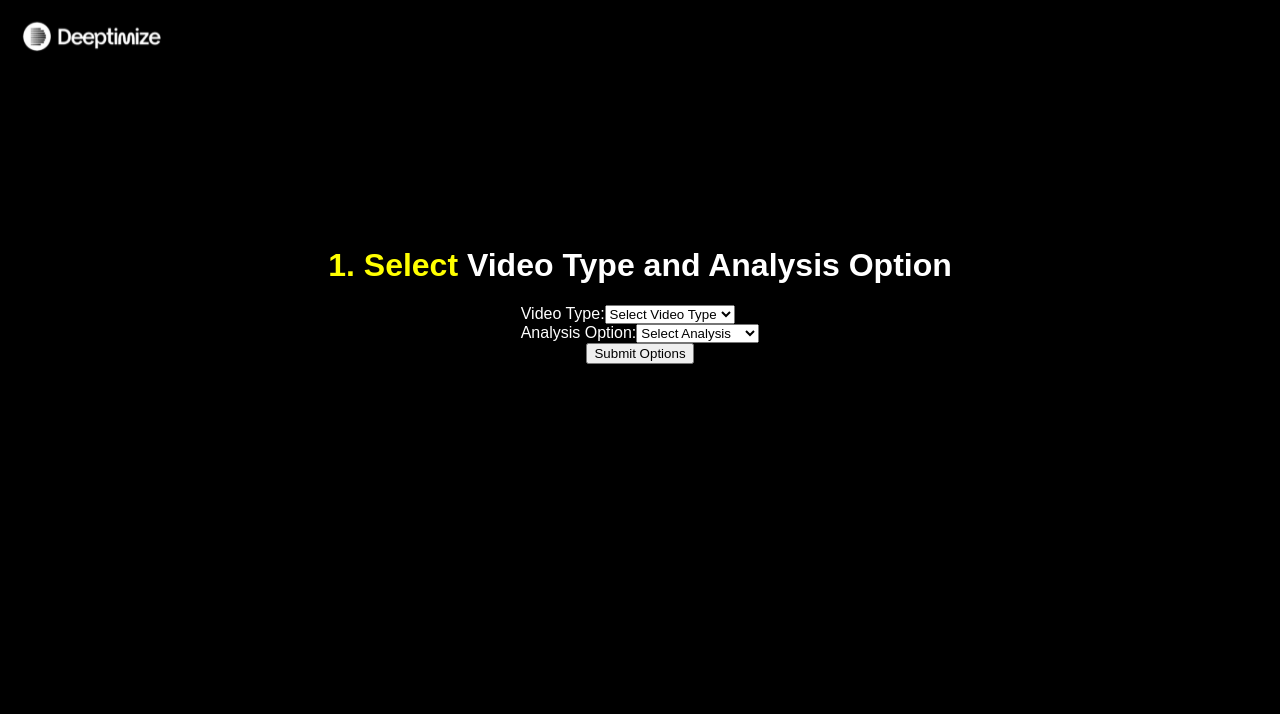
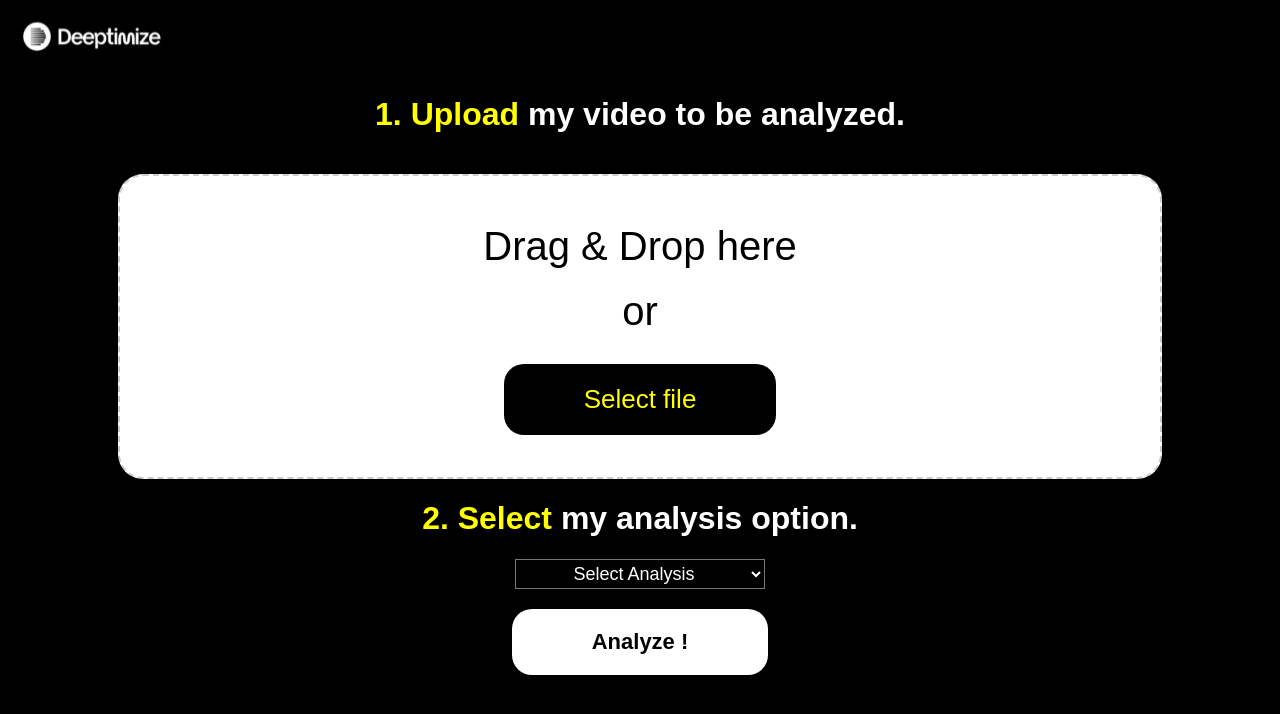
Before and after one commit to MaximeGillot5/Deeptimize, a React (Create React App) app: page /upload in a window 1280 px wide. Shown: the top 714 px of the page. Built offline with nearby package versions, Linux system fonts and the light colour scheme; a web font is replaced by a local one.

Commit message:
upload finish and data record begin

```diff
--- a/src/App.css
+++ b/src/App.css
@@ -155,7 +155,7 @@ input:focus {
   flex-direction: column;
   justify-content: center;
   align-items: center;
-  height: 55vh; /* Ajustez la hauteur comme nécessaire */
+  height: 75vh; /* Ajustez la hauteur comme nécessaire */
 }
 
 .yellow-text {
@@ -194,6 +194,23 @@ input:focus {
   border-radius: 20px;
 }
 
+.option {
+  align-items: center;
+  justify-content: center;
+  display: flex;
+}
+
+.optionbar {
+  width: 250px;
+
+  margin-bottom: 20px;
+  text-align: center;
+  font-size: large;
+  height: 30px;
+  background-color: #000000;
+  color: white;
+}
+
 .analysis-option {
   background-color: #000000;
   color: white;
@@ -202,6 +219,136 @@ input:focus {
   border-radius: 20px;
 }
 
+.upload-box {
+  border: 2px dashed #ccc;
+  padding: 20px;
+  text-align: center;
+  margin-top: 20px;
+  position: relative;
+}
+
+.upload-box.drag-active {
+  border-color: #3498db;
+  background-color: #f0f8ff;
+  color: #000000;
+}
+
+.drop-text {
+  margin: 10px 0;
+}
 
 
+.loader {
+  border: 16px solid #f3f3f3;
+  border-radius: 50%;
+  border-top: 16px solid #3498db;
+  width: 120px;
+  height: 120px;
+  animation: spin 2s linear infinite;
+  margin: 20px auto;
+}
+
+@keyframes spin {
+  0% { transform: rotate(0deg); }
+  100% { transform: rotate(360deg); }
+}
+
+.popup {
+  position: fixed;
+  top: 0;
+  left: 0;
+  width: 100%;
+  height: 100%;
+  background: rgba(0, 0, 0, 0.5);
+  display: flex;
+  justify-content: center;
+  align-items: center;
+}
+
+.popup-content {
+  background: #fff;
+  padding: 20px;
+  border-radius: 5px;
+  color: #000000;
+  text-align: center;
+}
+
+.popup-content h2 {
+  margin-top: 0;
+}
+
+.popup-content button {
+  margin-top: 20px;
+  padding: 10px 20px;
+  background-color: #000000;
+  color: yellow;
+  border: none;
+  border-radius: 5px;
+  cursor: pointer;
+}
+
+.submit-button {
+  margin-top: 0px; /* Espace supplémentaire au-dessus du bouton */
+  padding: 20px 80px;
+  font-size: 22px;
+  font-weight: 700;
+  background-color: #ffffff; /* Couleur de fond du bouton */
+  color: rgb(0, 0, 0); /* Couleur du texte du bouton */
+  border: none;
+  cursor: pointer;
+  border-radius: 20px;
+}
+
 /* END UPLOAD */
+
+
+/* DATA RECORD */
+
+.data-title {
+  text-align: center;
+  font-size: 50px;
+}
+
+.green-text {
+  color: #77E16F;
+}
+
+.div-image {
+  display: flex;
+  align-items: center;
+  justify-content: center;
+  margin-top: 70px;
+}
+
+.card-image {
+height: 200px;
+
+}
+
+.result-text {
+  text-align: center;
+  justify-content: center;
+  align-items: center;
+  display: flex;
+}
+
+.download-buttons {
+  margin-top: 20px;
+}
+
+.download-button {
+  background-color: #4CAF50; /* Green */
+  color: white;
+  padding: 10px 20px;
+  margin: 5px;
+  border: none;
+  cursor: pointer;
+}
+
+.download-button:hover {
+  background-color: #45a049;
+}
+
+
+
+/* END DATA RECORD */
--- a/src/App.js
+++ b/src/App.js
@@ -1,6 +1,6 @@
 import React from 'react';
 import { Route, BrowserRouter as Router, Routes } from "react-router-dom";
-import { Login, Forgot, Help, Upload } from './pages/';
+import { Login, Forgot, Help, Upload, Results } from './pages/';
 import "./App.css"
 import { useEffect, useRef, useState } from "react";
 
@@ -13,6 +13,7 @@ const App = () => {
           <Route path="/forgot" element={<Forgot />} />
           <Route path="/help" element={<Help />} />
           <Route path="/upload" element={<Upload />} />
+          <Route path="/results" element={<Results />} />
 
         </Routes>
       </Router>
--- /dev/null
+++ b/src/pages/Results.jsx
@@ -0,0 +1,86 @@
+import React, { useEffect, useState } from 'react';
+import Navbar from '../components/Navbar';
+import card from "../assets/images/card.svg";
+
+const Results = () => {
+  const [jobStatus, setJobStatus] = useState(null);
+  const [fetchUrls, setFetchUrls] = useState([]);
+
+  useEffect(() => {
+    const fetchJobStatus = async () => {
+      const jobId = localStorage.getItem('job_id');
+      if (!jobId) {
+        console.error('No job ID found in local storage.');
+        return;
+      }
+
+      try {
+        const response = await fetch(`https://chc27y6zqk.execute-api.eu-west-1.amazonaws.com/nonprod/analyze/async/${jobId}`, {
+          method: 'GET',
+          headers: {
+            'Authorization': `Bearer ${localStorage.getItem('authToken')}`
+          }
+        });
+
+        if (!response.ok) {
+          throw new Error(`Error fetching job status: ${response.statusText}`);
+        }
+
+        const data = await response.json();
+        setJobStatus(data.job_status);
+
+        if (data.job_status === 'SUCCEEDED' && data.fetch_url) {
+          const urls = JSON.parse(data.fetch_url); // Convert JSON string to array
+          setFetchUrls(urls);
+        }
+      } catch (error) {
+        console.error('Error fetching job status:', error);
+      }
+    };
+
+    fetchJobStatus();
+  }, []);
+
+  const getStatusMessage = (status) => {
+    switch (status) {
+      case 'RUNNABLE':
+        return 'Analysis Pending';
+      case 'STARTING':
+        return 'Analysis Starting';
+      case 'RUNNING':
+        return 'Analysis In Progress';
+      case 'SUCCEEDED':
+        return 'Analysis Finished';
+      default:
+        return 'Unknown Status';
+    }
+  };
+
+  return (
+    <div>
+      <Navbar />
+      <div>
+        <h1 className='data-title'>My <span className='green-text'>data</span> record</h1>
+        <div className='div-image'>
+          <img alt="Results Card" className='card-image' src={card} />
+        </div>
+        {jobStatus && (
+          <div className='result-text'>
+            <p style={{ color: 'white' }}>Status: {getStatusMessage(jobStatus)}</p>
+            {jobStatus === 'SUCCEEDED' && fetchUrls.length > 0 && (
+              <div className='download-buttons'>
+                {fetchUrls.map((url, index) => (
+                  <a href={url} key={index} target="_blank" rel="noopener noreferrer">
+                    <button className='download-button'>Download File {index + 1}</button>
+                  </a>
+                ))}
+              </div>
+            )}
+          </div>
+        )}
+      </div>
+    </div>
+  );
+};
+
+export default Results;
--- a/src/pages/Upload.jsx
+++ b/src/pages/Upload.jsx
@@ -3,35 +3,32 @@ import Navbar from '../components/Navbar';
 
 const Upload = () => {
   const [selectedFile, setSelectedFile] = useState(null);
-  const [videoType, setVideoType] = useState('');
   const [analysisOption, setAnalysisOption] = useState('');
-  const [isOptionsSelected, setIsOptionsSelected] = useState(false);
+  const [isUploading, setIsUploading] = useState(false);
+  const [showSuccessPopup, setShowSuccessPopup] = useState(false);
+  const [isDragActive, setIsDragActive] = useState(false);
 
   const handleFileChange = (event) => {
     setSelectedFile(event.target.files[0]);
-  };
-
-  const handleVideoTypeChange = (event) => {
-    setVideoType(event.target.value);
   };
 
   const handleAnalysisOptionChange = (event) => {
     setAnalysisOption(event.target.value);
   };
 
-  const submitOptions = async () => {
+  const submitOptionsAndUpload = async () => {
     const authToken = localStorage.getItem('authToken');
     if (!authToken) {
       alert('No auth token found');
       return;
     }
 
-    if (!videoType || !analysisOption) {
-      alert('Please select a video type and an analysis option');
+    if (!selectedFile || !analysisOption) {
+      alert('Please select a file and an analysis option');
       return;
     }
 
-    const fileName = `example.${videoType}`;
+    const fileName = selectedFile.name;
     const analysis = analysisOption;
 
     try {
@@ -52,9 +49,12 @@ const Upload = () => {
         console.log('Received job ID and upload URL:', data);
         localStorage.setItem('job_id', data.job_id);
         localStorage.setItem('upload_url', data.upload_url);
-        alert('Options selected successfully. You can now upload your video.');
 
-        setIsOptionsSelected(true);
+        setIsUploading(true);
+        await uploadVideo(data.upload_url);
+
+        setIsUploading(false);
+        setShowSuccessPopup(true);
       } else {
         alert(`Error: ${data.message}`);
       }
@@ -64,13 +64,9 @@ const Upload = () => {
     }
   };
 
-
-    const uploadVideo = async () => {
-      const uploadUrl = localStorage.getItem('upload_url');
-      const jobId = localStorage.getItem('job_id');
-
-      if (!uploadUrl || !jobId) {
-        alert('Upload URL or Job ID not found. Please select options first.');
+  const uploadVideo = async (uploadUrl) => {
+    if (!uploadUrl) {
+      alert('Upload URL not found.');
       return;
     }
 
@@ -93,7 +89,7 @@ const Upload = () => {
       console.log('Upload response status:', response.status);
 
       if (response.ok) {
-          alert('Video uploaded successfully!');
+        console.log('Video uploaded successfully!');
       } else {
         console.error('Error response from server:', response);
         const errorText = await response.text();
@@ -106,53 +102,69 @@ const Upload = () => {
     }
   };
 
+  const handleDragOver = (event) => {
+    event.preventDefault();
+    setIsDragActive(true);
+  };
+
+  const handleDragLeave = () => {
+    setIsDragActive(false);
+  };
+
+  const handleDrop = (event) => {
+    event.preventDefault();
+    setIsDragActive(false);
+    const file = event.dataTransfer.files[0];
+    if (file) {
+      setSelectedFile(file);
+    }
+  };
+
   return (
     <div>
       <Navbar />
       <div className="upload-container">
-        {!isOptionsSelected ? (
-          <>
-            <h1><span className='yellow-text'>1. Select </span> Video Type and Analysis Option</h1>
+        <h1><span className='yellow-text'>1. Upload </span> my video to be analyzed.</h1>
+        <div
+          className={`upload-box ${isDragActive ? 'drag-active' : ''}`}
+          onDragOver={handleDragOver}
+          onDragLeave={handleDragLeave}
+          onDrop={handleDrop}
+        >
+          <p className='drop-text'>Drag & Drop here</p>
+          <p className='drop-text'>or</p>
+          <input type="file" style={{ display: 'none' }} id="fileUpload" accept="video/*" onChange={handleFileChange} />
+          <label htmlFor="fileUpload" className="upload-button">Select file</label>
+          {selectedFile && <p>Selected file: {selectedFile.name}</p>}
+        </div>
         <div className="options-container">
+        <h1><span className='yellow-text'>2. Select </span> my analysis option.</h1>
           <div className="option">
-                <label htmlFor="videoType">Video Type:</label>
-                <select id="videoType" name="videoType" value={videoType} onChange={handleVideoTypeChange}>
-                  <option value="" disabled>Select Video Type</option>
-                  <option value="mp4">MP4</option>
-                  <option value="mp5">MP5</option>
-                  <option value="avi">AVI</option>
-                  <option value="mov">MOV</option>
-                  <option value="wmv">WMV</option>
-                </select>
-              </div>
-              <div className="option">
-                <label htmlFor="analysisOption">Analysis Option:</label>
-                <select id="analysisOption" name="analysisOption" value={analysisOption} onChange={handleAnalysisOptionChange}>
+            {/* <label htmlFor="analysisOption">Analysis Option:</label> */}
+            <select className='optionbar' id="analysisOption" name="analysisOption" value={analysisOption} onChange={handleAnalysisOptionChange}>
               <option value="" disabled>Select Analysis</option>
-                  <option value="Training Session">Training Session</option>
-                  <option value="Full Game">Full Game</option>
+              <option value="Insight,Rugby">Insight</option>
+              {/* <option value="Full Game">Full Game</option>
               <option value="Lineouts Tagging">Lineouts Tagging</option>
               <option value="Tracking Data">Tracking Data</option>
-                  <option value="Other">Other</option>
+              <option value="Other">Other</option> */}
             </select>
           </div>
         </div>
-            <button className="submit-button" onClick={submitOptions}>Submit Options</button>
-          </>
-        ) : (
-          <>
-            <h1><span className='yellow-text'>2. Upload </span> your video</h1>
-            <div className="upload-box">
-              <p className='drop-text'>Drag & Drop here</p>
-              <p className='drop-text'>or</p>
-              <input type="file" style={{ display: 'none' }} id="fileUpload" accept="video/*" onChange={handleFileChange} />
-
-              <label htmlFor="fileUpload" className="upload-button">Select file</label>
+        <button className="submit-button" onClick={submitOptionsAndUpload} disabled={isUploading}>
+          {isUploading ? 'Uploading...' : 'Analyze !'}
+        </button>
+        {isUploading && <div className="loader">Loading...</div>}
       </div>
-            <button className="submit-button" onClick={uploadVideo}>Upload Video</button>
-          </>
+      {showSuccessPopup && (
+        <div className="popup">
+          <div className="popup-content">
+            <h2>Upload successful</h2>
+            <p>You will be redirected to the results page !</p>
+            <button onClick={() => window.location.href = '/results'}>OK</button>
+          </div>
+        </div>
       )}
-      </div>
     </div>
   );
 };
--- a/src/pages/index.js
+++ b/src/pages/index.js
@@ -2,5 +2,6 @@ import Login from "./Login";
 import Forgot from "./Forgot";
 import Help from "./Help";
 import Upload from "./Upload";
+import Results from "./Results";
 
-export { Login, Forgot, Help, Upload };
+export { Login, Forgot, Help, Upload, Results };
```
Also changed, not shown: src/assets/images/card.svg (added). Lines whose indentation alone changed are shown as unchanged.
